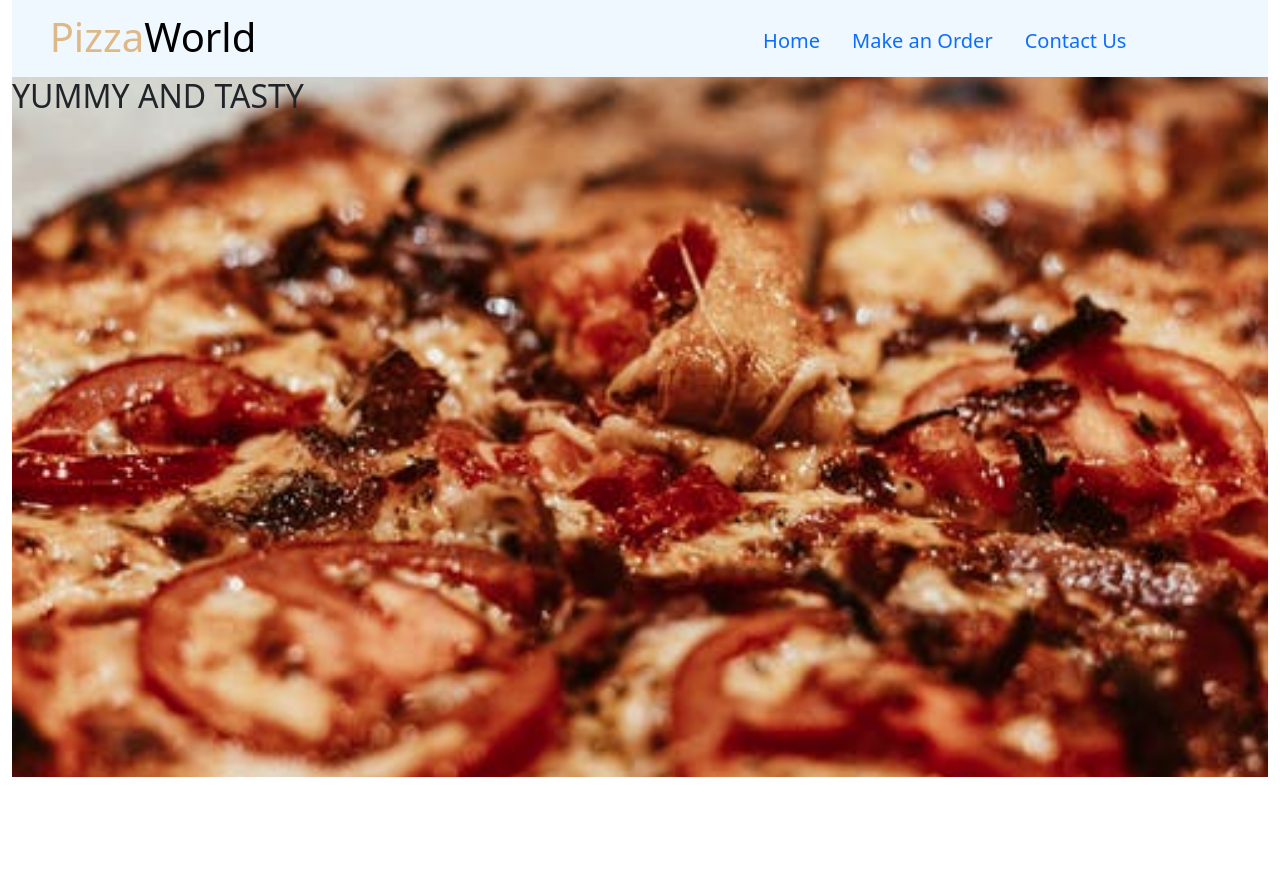
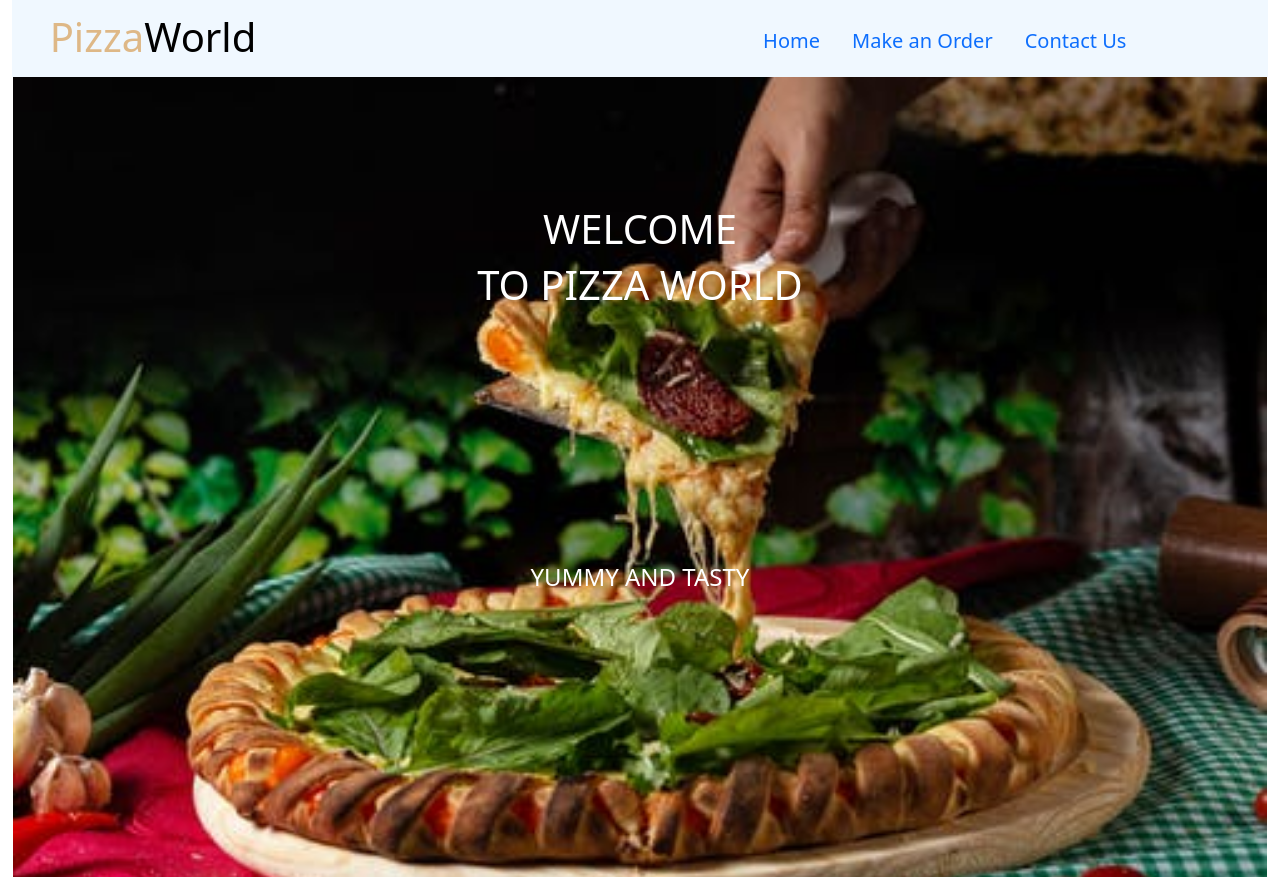
Before and after one commit to Nicholas-Kimutai/Pizza-World, a plain HTML site: page index.html in a window 1280 px wide. Before the commit the page ends 800 px from the top, so only its background shows below. Drawn offline with nearby package versions, Linux system fonts and the light colour scheme.

Commit message:
st:section style-style home section

```diff
--- a/css/style.css
+++ b/css/style.css
@@ -14,9 +14,19 @@
     font-size: 20px;
 }
 .home{
-    height:700PX;
-    background-image: url('../Assets/pizzaHome.jpeg');
+    height: 800px;
+    background-image: url('../Assets/pizzaHome2.jpeg');
     background-position:center;
     background-repeat: no-repeat;
-    background-size: cover;
+    background-size:cover;
+    padding-top: 10%;
+    padding-bottom: 10%;
+    margin-left: 1%;
+    margin-right: 1%;
 }
+.home h1,h4{
+    color:white;
+}
+.home h4{
+    padding-top: 20%;
+}
--- a/index.html
+++ b/index.html
@@ -25,9 +25,13 @@
 
         </ul>
     </div>
+    </div>
     <div class="home">
-        <h2>YUMMY AND TASTY</h2>
-    </div>
+      <div class="container-fluid text-center landing">
+        <h1>WELCOME</h1>
+        <h1>TO PIZZA WORLD</h1>
+        <h4>YUMMY AND TASTY</h4>
+      </div>
     </div>
 
 
```
